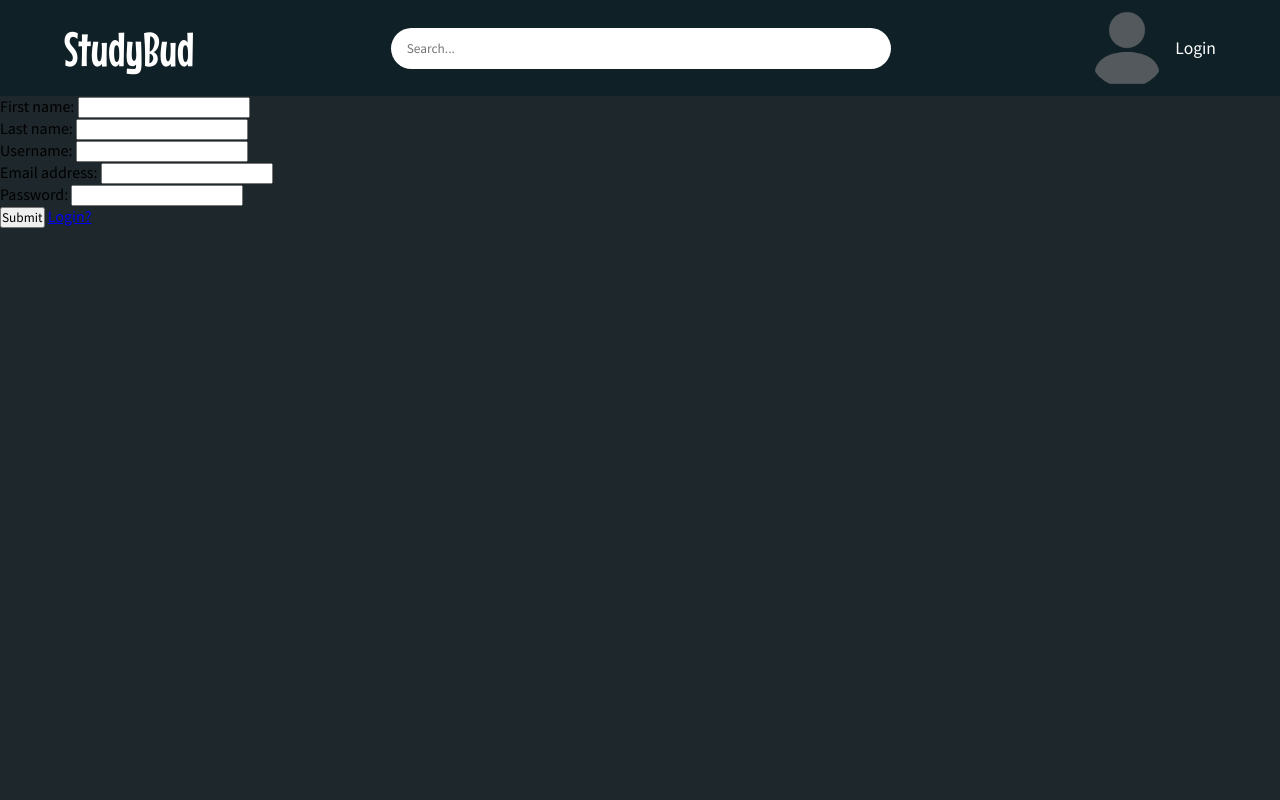
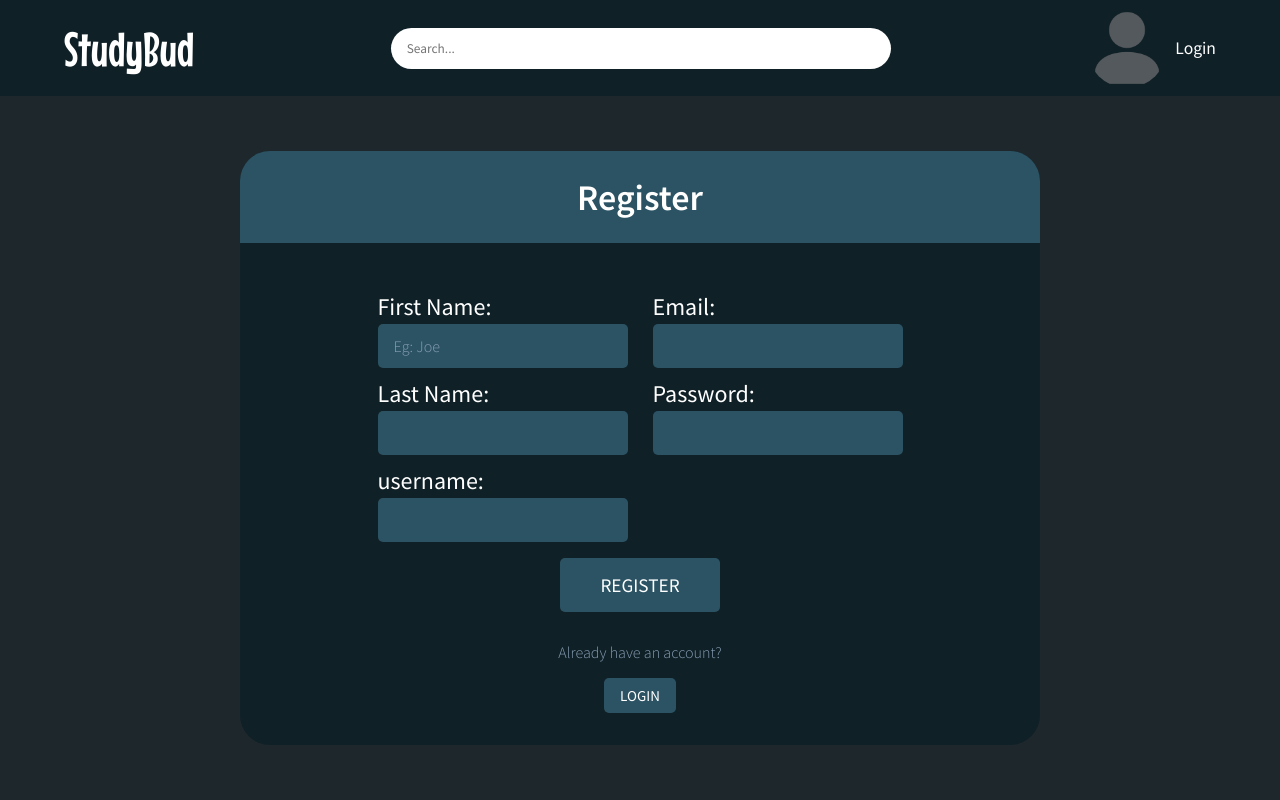
Before and after one commit to Benedict-arowo/StudyBudApp, a Django app: page /register/ in a window 1280 px wide. Run offline with Django 4.2, Linux system fonts and the light colour scheme.

Commit message:
Added styled register page, dynamically rendered nav bar

```diff
--- a/Studybud/forms.py
+++ b/Studybud/forms.py
@@ -14,6 +14,9 @@ class RegisterForm(forms.ModelForm):
     class Meta():
         model = User
         fields = ['first_name', 'last_name', 'username', 'email', 'password']
+        widgets = {
+            'first_name': forms.TextInput(attrs={'placeholder': 'Eg: Joe'})
+        }
 
 class RoomForm(forms.ModelForm):
     class Meta():
--- /dev/null
+++ b/Studybud/static/javascript/register.js
@@ -0,0 +1,5 @@
+const loginBtn = document.getElementById('loginBtn')
+
+loginBtn.addEventListener('click', e => {
+    open('/login', '_self')
+})
--- /dev/null
+++ b/Studybud/static/styles/register.css
@@ -0,0 +1,131 @@
+main {
+    display: grid;
+    place-items: center;
+    height: 100%;
+}
+
+body {
+    display: flex;
+    flex-direction: column;
+    height: 100vh !important;
+}
+
+#registerContainer {
+    background-color: var(--mainColor);
+    display: flex;
+    flex-direction: column;
+    width: 800px;
+    max-height: 650px;
+    padding: 0 0 32px 0;
+    /* align-items: center;
+    justify-content: center; */
+    border-radius: 30px;
+    overflow: hidden;
+    gap: 48px;
+}
+
+.heading{
+    text-align: center;
+    color: white;
+    background-color: var(--tertiaryColor);
+    height: 92px;
+    display: grid;
+    place-items: center;
+    padding: 0;
+}
+
+.heading h1{
+    font-weight: 600;
+    font-size: 2.25rem;
+}
+
+.registerForm {
+    display: flex;
+    flex-direction: column;
+    align-items: center;
+    justify-content: center;
+    gap: 8px;
+}
+
+.fields{
+    display: flex;
+    flex-direction: column;
+    gap: 2px;
+}
+
+.fields > label{
+    color: white;
+    font-size: 24px;
+    font-weight: 400;
+}
+
+.fields > input{
+    width: 250px;
+    /* height: 30px; */
+    padding: 12px 16px;
+    border-radius: 5px;
+    border: none;
+    outline: none;
+    background-color: var(--tertiaryColor);
+    font-size: 16px;
+    font-weight: 300;
+    color: white;
+}
+
+.fields > input::placeholder {
+    color: #889FB4;
+}
+
+
+.btn > button, .loginPrompt > button {
+    width: max-content;
+    color: white;
+    background-color: var(--tertiaryColor);
+    border: none;
+    border-radius: 5px;
+    font-size: 1.2rem;
+    margin-top: 8px;
+    padding: 15px 40px;
+    cursor: pointer;
+    text-transform: uppercase;
+}
+
+.loginPrompt{
+    display: flex;
+    flex-direction: column;
+    align-items: center;
+    gap: 8px;
+    margin-top: 30px;
+    text-align: center;
+    color: #889FB4;
+}
+
+.loginPrompt > p {
+    font-size: 16px;
+    /* color: var(--tertiaryColor); */
+    font-weight: 300;
+}
+
+.loginPrompt > button {
+    font-size: 15px;
+    padding: 8px 16px;
+}
+
+.formContent {
+    display: flex;
+    gap: 25px;
+}
+
+.content-1, .content-2 {
+    display: flex;
+    flex-direction: column;
+    gap: 10px;
+}
+
+.btn > button:hover, .loginPrompt > button:hover{
+    transform: scale(1.05);
+}
+
+.btn > button:active, .loginPrompt > button:active{
+    background-color: #2c3b49;
+}
--- a/templates/Base/register.html
+++ b/templates/Base/register.html
@@ -1,10 +1,62 @@
 {% extends 'layout.html' %}
+{% load static %}
+
+{% block style %}
+    <link rel="stylesheet" href="{% static 'styles/register.css' %}">
+{% endblock %}
 
 {% block content %}
-    <form action="" method="post">
-        {% csrf_token %}
-        {{form.as_p}}
-        <button type="submit">Submit</button>
-        <a href="{% url 'login' %}">Login?</a>
-    </form>
+<main>
+    <div id="registerContainer">
+        <div class="heading">
+            <h1>Register</h1>
+        </div>
+        <div class="content">
+            <form action="" method="post" class="registerForm">
+                {% csrf_token %}
+                <div class="formContent">
+                    <div class="content-1">
+                        <div class="fields">
+                            <label for="firstName">First Name:</label>
+                            {{form.first_name}}
+                            <!-- <input type="text" name="firstName" placeholder="eg: John"> -->
+                        </div>
+                        <div class="fields">
+                            <label for="lastName">Last Name:</label>
+                            {{form.last_name}}
+                            <!-- <input type="text" name="lastName" placeholder="eg: Doe"> -->
+                        </div>
+                        <div class="fields">
+                            <label for="username">username:</label>
+                            {{form.username}}
+                            <!-- <input type="text" name="username" placeholder="eg: JohnDoe"> -->
+                        </div>
+                    </div>
+
+                    <div class="content-2">
+                        <div class="fields">
+                            <label for="email">Email:</label>
+                            {{form.email}}
+                            <!-- <input type="text" name="email" placeholder="eg: johndoe@gmail.com"> -->
+                        </div>
+                        <div class="fields">
+                            <label for="Password">Password:</label>
+                            {{form.password}}
+                            <!-- <input type="password" name="password" placeholder="••••••••"> -->
+                        </div>
+                    </div>
+                </div>
+                <div class="btn">
+                    <button type="submit">REGISTER</button>
+                </div>
+            </form>
+            <div class="loginPrompt">
+                <p>Already have an account?</p>
+                <button id="loginBtn">Login</button>
+            </div>
+        </div>
+    </div>
+
+    <script src="{% static 'javascript/register.js' %}"></script>
+</main>
 {% endblock%}
--- a/templates/nav.html
+++ b/templates/nav.html
@@ -23,8 +23,8 @@
                     <img src="{% static 'images/avatar1.png' %}" alt="user avatar" id="userAvatar" />
                 </div>
                 <div class="userDetails">
-                    <a href="" class="username">Snowine</a>
-                    <span class="userTag">@snowine</span>
+                    <a href="" class="username">{{request.user.first_name}}</a>
+                    <span class="userTag">@{{request.user.username}}</span>
                 </div>
             </div>
             <img src="{% static 'images/drop-down.svg' %}" id="dropdown" alt="dropdown button">
```
Also changed, not shown: db.sqlite3.
